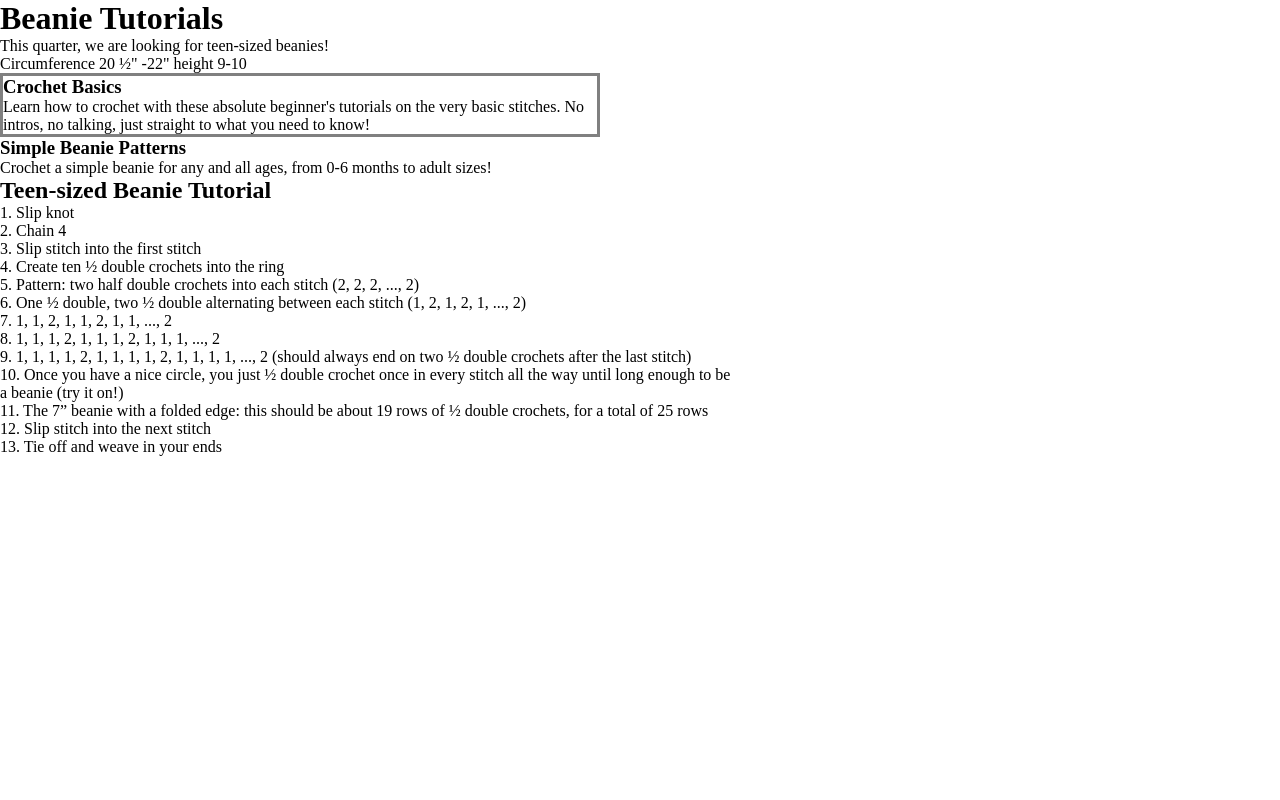
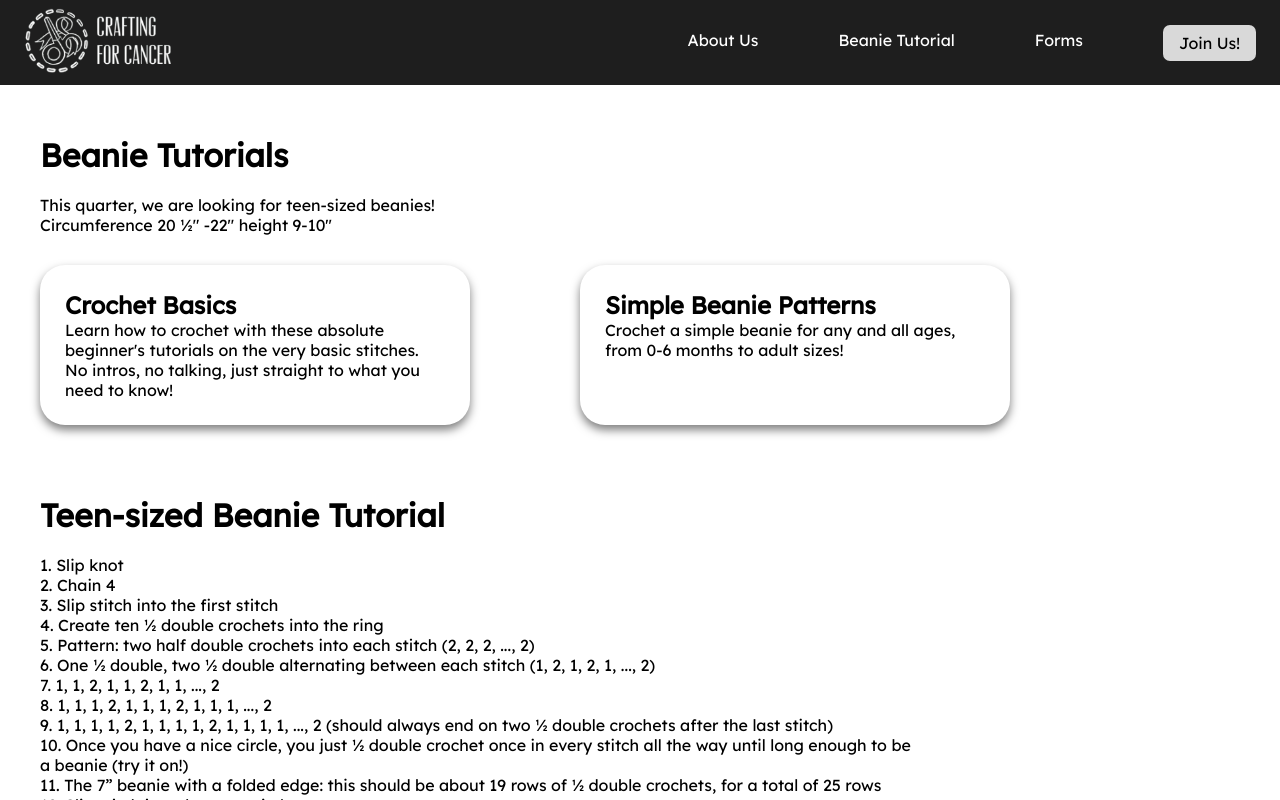
Before and after one commit to maxgonick/ucla-crafting-for-cancer-next, a Next.js app: page /tutorials in a window 1280 px wide. Built offline with nearby package versions, Linux system fonts and the light colour scheme.

Commit message:
"rough draft" done, some positionings are hardcoded so more work needs to be done

```diff
--- a/pages/tutorials.tsx
+++ b/pages/tutorials.tsx
@@ -1,10 +1,17 @@
+import Navbar from "@/components/Navbar";
 import styles from "@/styles/Tutorials.module.css";
+import { Lexend } from "next/font/google";
+
+const lexend = Lexend({
+    subsets: ["latin"],
+    weight: "400",
+  });
 
 const Tutorial = () => {
-    const introText = 'This quarter, we are looking for teen-sized beanies!\nCircumference 20 ½" -22" height 9-10'
+    const introText = '\nThis quarter, we are looking for teen-sized beanies!\nCircumference 20 ½" -22" height 9-10"'
     const crochetBasics = "Learn how to crochet with these absolute beginner's tutorials on the very basic stitches. No intros, no talking, just straight to what you need to know!"
     const simpleBeanie = "Crochet a simple beanie for any and all ages, from 0-6 months to adult sizes!"
-    const tutorialText = '1. Slip knot\n'+
+    const tutorialText = '\n1. Slip knot\n'+
                          '2. Chain 4\n'+
                          '3. Slip stitch into the first stitch\n'+
                          '4. Create ten ½ double crochets into the ring\n'+
@@ -18,21 +25,22 @@ const Tutorial = () => {
                          '12. Slip stitch into the next stitch\n'+
                          '13. Tie off and weave in your ends';
     return (
-        <div>
+        <div className={lexend.className}>
+            <Navbar />
             <div className={styles.flat1}>
                 <h1>Beanie Tutorials</h1>
                 <div style={{ whiteSpace: "pre-wrap"}}>{introText}</div>
             </div>
             <div className={styles.hov1}>
-                <h3>Crochet Basics</h3>
+                <h2>Crochet Basics</h2>
                 <div style={{ whiteSpace: "pre-wrap"}}>{crochetBasics}</div>
             </div>
             <div className={styles.hov2}>
-                <h3>Simple Beanie Patterns</h3>
+                <h2>Simple Beanie Patterns</h2>
                 <div style={{ whiteSpace: "pre-wrap"}}>{simpleBeanie}</div>
             </div>
             <div className={styles.flat2}>
-                <h2>Teen-sized Beanie Tutorial</h2>
+                <h1>Teen-sized Beanie Tutorial</h1>
                 <div style={{ whiteSpace: "pre-wrap"}}>{tutorialText}</div>
             </div>
         </div>
@@ -40,3 +48,4 @@ const Tutorial = () => {
 }
 
 export default Tutorial;
+// @refresh reset
--- a/styles/Tutorials.module.css
+++ b/styles/Tutorials.module.css
@@ -1,28 +1,49 @@
 /* Beanie tutorials */
 .flat1{
     background: white;
-    font-family: var(--font-mono);
+    font-weight: 250;
+    padding-top: 50px;
+    padding-left: 40px;
 }
 /* Teen sized beanie tutorial */
 .flat2{
     background: white;
-    font-family: var(--font-mono);
+    font-weight: 250;
+    padding-left: 40px;
+    position: relative;
+    top: 60px;
 }
 
 
 /* crochet basics */
 .hov1{
     background: white;
-    border: gray solid;
-    width: 600px;
-    padding-top: 8;
-    padding-bottom: 8;
-    flex: auto;
+    display: inline-block;
+    height: 160px;
+    width: 430px;
+    text-align: left;
     align-items: center;
-    font-family: var(--font-mono);
+    padding: 25px 25px;
+    border-radius: 25px;
+    font-weight: 250;
+    position: relative;
+    top: 30px;
+    left: 40px;
+    box-shadow: 0px 5px 10px 0px rgba(0, 0, 0, 0.5)
 }
 /* simple beanie patterns */
 .hov2{
     background: white;
-    font-family: var(--font-mono);
+    font-weight: 250;
+    display: inline-block;
+    height: 160px;
+    width: 430px;
+    text-align: left;
+    align-items: center;
+    padding: 25px 25px;
+    border-radius: 25px;
+    position: relative;
+    top: -10px;
+    left: 150px;
+    box-shadow: 0px 5px 10px 0px rgba(0, 0, 0, 0.5)
 }
```
Also changed, not shown: 1 other file (tests, documents, lock files or other folders).
